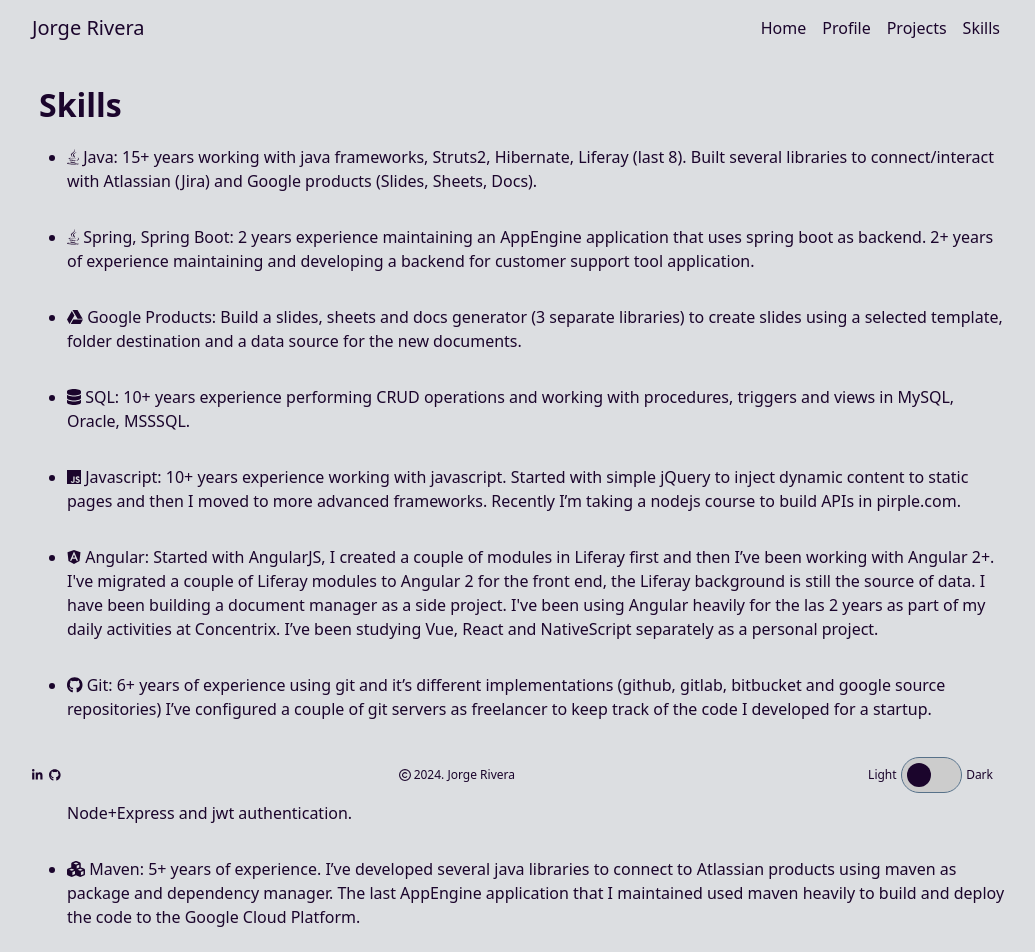
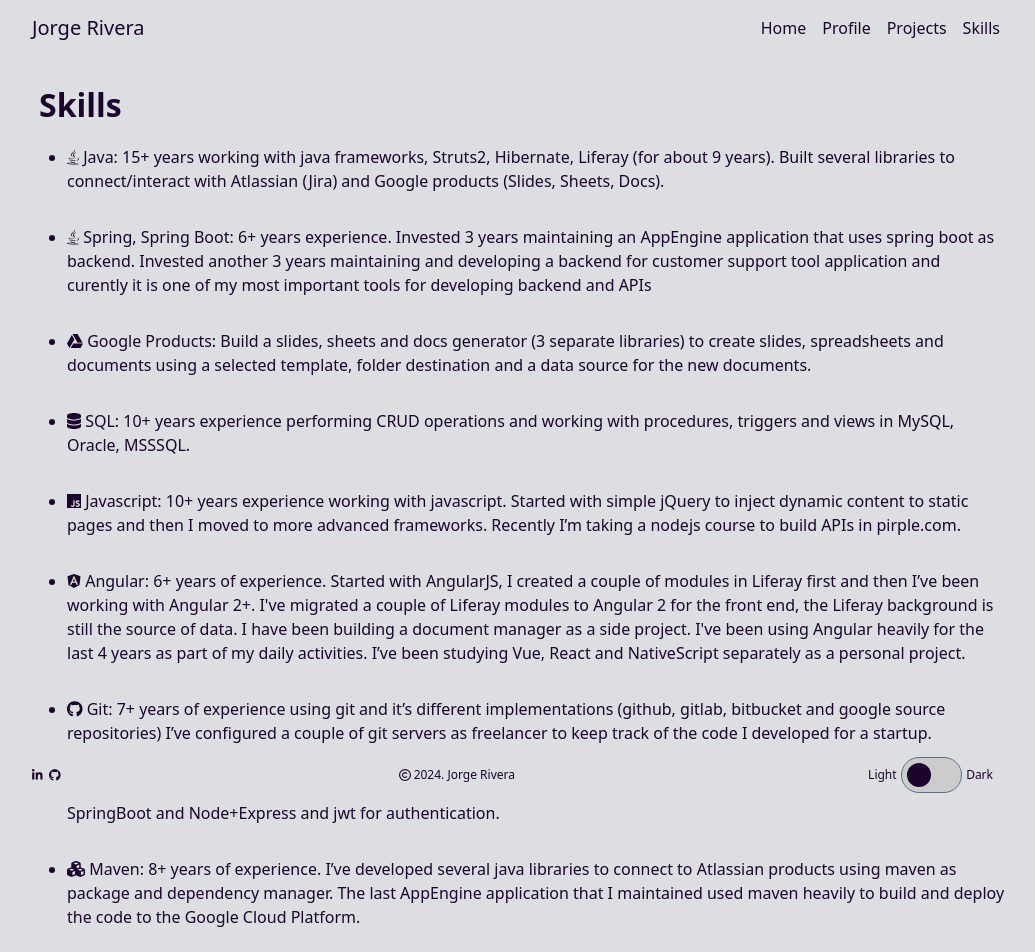
Before and after one commit to jorian82/portfolio, a React (Vite) app: page /skills in a window 1280 px wide. Shown: the top 952 px of the page, without its empty margins (120-1155 px from the left). Built offline with nearby package versions, Linux system fonts and the light colour scheme.

Commit message:
React-02. Added missing semicolon to footer file. Added dynamic years to the skills page

```diff
--- a/src/components/navigation/footer/Footer.jsx
+++ b/src/components/navigation/footer/Footer.jsx
@@ -6,7 +6,7 @@
 import { DarkModeToggle } from "../../helpers/DarkModeToggle.jsx";
 
 export const Footer = () => {
-    let year = new Date().getFullYear()
+    let year = new Date().getFullYear();
     return (
         <nav className="navbar fixed-bottom navbar-bg footer">
             <div className="container-fluid">
--- a/src/components/pages/Skills.jsx
+++ b/src/components/pages/Skills.jsx
@@ -4,6 +4,16 @@
 import { faCloud, faClipboard, faDatabase, faServer, faCubes, faComputer } from "@fortawesome/free-solid-svg-icons";
 
 import {Section, Spacer} from "../common/Section.jsx";
+
+const year = new Date().getFullYear();
+const javaexp = year - 2009;
+const liferayexp = 2022 - 2013;
+const springexp = year - 2018;
+const sqlexp = year - 2014;
+const githubexp = year - 2017;
+const servicesexp = year - 2015;
+const mavenexp = year - 2016;
+const osexp = year - 2001;
 
 const prevSkills = [
     {key:17, icon: faJava,       label: "Java"},
@@ -29,16 +39,16 @@
 ]
 
 const skillDetails = [
-    {key:0, icon: faJava, detail:"Java: 15+ years working with java frameworks, Struts2, Hibernate, Liferay (last 8). Built several libraries to connect/interact with Atlassian (Jira) and Google products (Slides, Sheets, Docs)."},
-    {key:1, icon: faJava, detail:"Spring, Spring Boot: 2 years experience maintaining an AppEngine application that uses spring boot as backend. 2+ years of experience maintaining and developing a backend for customer support tool application."},
-    {key:9, icon: faGoogleDrive, detail:"Google Products: Build a slides, sheets and docs generator (3 separate libraries) to create slides using a selected template, folder destination and a data source for the new documents."},
-    {key:2, icon: faDatabase, detail:"SQL: 10+ years experience performing CRUD operations and working with procedures, triggers and views in MySQL, Oracle, MSSSQL."},
-    {key:3, icon: faJs,   detail:"Javascript: 10+ years experience working with javascript. Started with simple jQuery to inject dynamic content to static pages and then I moved to more advanced frameworks. Recently I’m taking a nodejs course to build APIs in pirple.com."},
-    {key:4, icon: faAngular, detail:"Angular: Started with AngularJS, I created a couple of modules in Liferay first and then I’ve been working with Angular 2+. I've migrated a couple of Liferay modules to Angular 2 for the front end, the Liferay background is still the source of data. I have been building a document manager as a side project. I've been using Angular heavily for the las 2 years as part of my daily activities at Concentrix. I’ve been studying Vue, React and NativeScript separately as a personal project."},
-    {key:5, icon: faGithub, detail:"Git: 6+ years of experience using git and it’s different implementations (github, gitlab, bitbucket and google source repositories) I’ve configured a couple of git servers as freelancer to keep track of the code I developed for a startup."},
-    {key:6, icon: faServer, detail:"WebServices: 7+ years of experience consuming REST and SOAP services, I’ve created django APIs using Django REST Framework and lately I’ve been playing around with FastAPI. I’ve been working for the last 18 months building APIs with Node+Express and jwt authentication."},
-    {key:7, icon: faCubes, detail:"Maven: 5+ years of experience. I’ve developed several java libraries to connect to Atlassian products using maven as package and dependency manager. The last AppEngine application that I maintained used maven heavily to build and deploy the code to the Google Cloud Platform."},
-    {key:8, icon: faComputer, detail:"OS: I have used Windows, Linux and MacOS devices on my daily tasks for the last 15 years. I have admin experience in both windows and unix environments."}
+    {key:0, icon: faJava, detail:"Java: "+javaexp+"+ years working with java frameworks, Struts2, Hibernate, Liferay (for about "+liferayexp+" years). Built several libraries to connect/interact with Atlassian (Jira) and Google products (Slides, Sheets, Docs)."},
+    {key:1, icon: faJava, detail:"Spring, Spring Boot: "+springexp+"+ years experience. Invested 3 years maintaining an AppEngine application that uses spring boot as backend. Invested another 3 years maintaining and developing a backend for customer support tool application and curently it is one of my most important tools for developing backend and APIs"},
+    {key:9, icon: faGoogleDrive, detail:"Google Products: Build a slides, sheets and docs generator (3 separate libraries) to create slides, spreadsheets and documents using a selected template, folder destination and a data source for the new documents."},
+    {key:2, icon: faDatabase, detail:"SQL: "+sqlexp+"+ years experience performing CRUD operations and working with procedures, triggers and views in MySQL, Oracle, MSSSQL."},
+    {key:3, icon: faJs,   detail:"Javascript: "+sqlexp+"+ years experience working with javascript. Started with simple jQuery to inject dynamic content to static pages and then I moved to more advanced frameworks. Recently I’m taking a nodejs course to build APIs in pirple.com."},
+    {key:4, icon: faAngular, detail:"Angular: "+springexp+"+ years of experience. Started with AngularJS, I created a couple of modules in Liferay first and then I’ve been working with Angular 2+. I've migrated a couple of Liferay modules to Angular 2 for the front end, the Liferay background is still the source of data. I have been building a document manager as a side project. I've been using Angular heavily for the last "+(springexp-2)+" years as part of my daily activities. I’ve been studying Vue, React and NativeScript separately as a personal project."},
+    {key:5, icon: faGithub, detail:"Git: "+githubexp+"+ years of experience using git and it’s different implementations (github, gitlab, bitbucket and google source repositories) I’ve configured a couple of git servers as freelancer to keep track of the code I developed for a startup."},
+    {key:6, icon: faServer, detail:"WebServices: "+servicesexp+"+ years of experience consuming REST and SOAP services, I’ve created APIs using Django REST Framework, SpringBoot and Node+Express and jwt for authentication."},
+    {key:7, icon: faCubes, detail:"Maven: "+mavenexp+"+ years of experience. I’ve developed several java libraries to connect to Atlassian products using maven as package and dependency manager. The last AppEngine application that I maintained used maven heavily to build and deploy the code to the Google Cloud Platform."},
+    {key:8, icon: faComputer, detail:"OS: I have used Windows, Linux and MacOS devices on my daily tasks for the last "+osexp+" years. I have admin experience in both windows and unix environments."}
 ]
 
 export const Skills = (props) => {
```
